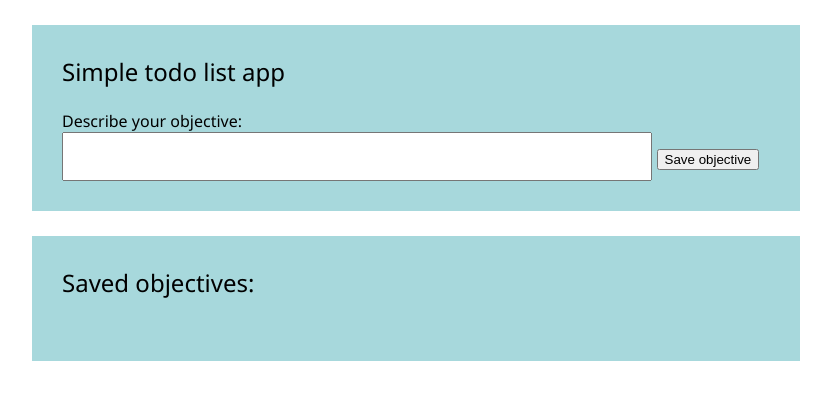
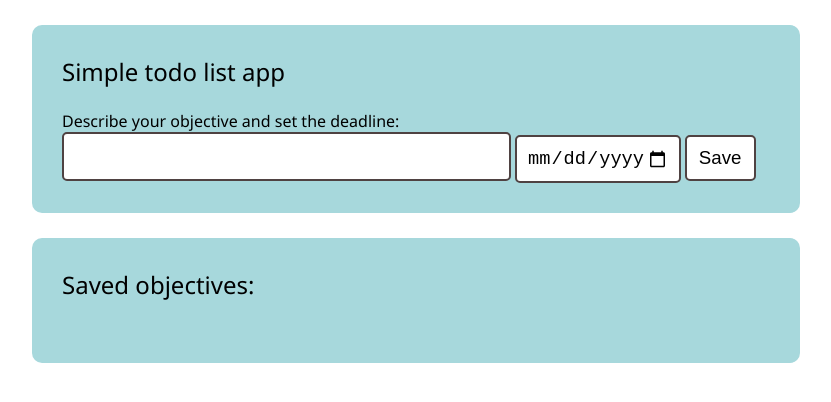
Before and after one commit to saabismi/simple-todo-list, a website: page index.html in a window 1280 px wide. Shown: the whole page, without its empty margins (224-1055 px from the left). Drawn offline with Linux system fonts and the light colour scheme; no server answers.

Commit message:
add deadline field as date, start setting up json as storage

```diff
--- a/css/main.css
+++ b/css/main.css
@@ -21,14 +21,44 @@ section {
     background-color: #a7d8dc;
     padding:30px;
     box-sizing: border-box;
+    border-radius: 10px;
 }
 
 #inputField {
-    width:80%;
+    width:60%;
     font-size: 14pt;
     padding:10px;
     font-family: 'Segoe UI', Tahoma, Geneva, Verdana, sans-serif;
     font-weight: normal;
+    border-radius: 5px;
+    border: 2px solid #4f4242;
+    transition: 0.15s ease;
+}
+
+#inputDate {
+    width:20%;
+    font-size: 14pt;
+    padding:10px;
+    cursor: text;
+    border-radius: 5px;
+    border: 2px solid #4f4242;
+    transition: 0.15s ease;
+}
+
+#saveTodo {
+    width:10%;
+    font-size: 14pt;
+    padding:10px;
+    margin:0;
+    cursor: pointer;
+    border-radius: 5px;
+    background-color: #fff;
+    border: 2px solid #4f4242;
+    transition: 0.15s ease;
+}
+
+#saveTodo:hover, #inputDate:hover, #inputField:hover, #inputField:focus {
+    background-color: #e6e6e6;
 }
 
 #objectives {
--- a/index.html
+++ b/index.html
@@ -15,11 +15,11 @@
         <section>
             <h1>Simple todo list app</h1>
             <br>
-                <label>Describe your objective:
-                    <br>
-                    <input autocomplete="off" id="inputField">
-                </label>
-                <button id="saveTodo">Save objective</button>
+                <label>Describe your objective and set the deadline:</label>
+                <br>
+                <input type="text" autocomplete="off" id="inputField">
+                <input type="date" autocomplete="off" id="inputDate">
+                <button id="saveTodo">Save</button>
         </section>
 
         <section>
--- a/js/app.js
+++ b/js/app.js
@@ -1,7 +1,12 @@
-const form = document.getElementById("newObjective");
+// variables for the dom elements
 const inputField = document.getElementById("inputField"); // text area where you type your objective
 const saveTodo = document.getElementById("saveTodo"); // html button element which saves the text in the input field
+const setDate = document.getElementById("inputDate"); // the date the user set as the deadline
 const objListElem = document.getElementById("objectives"); // html ul element in which the saved objectives are shown in
+
+//const xhttp = new XMLHttpRequest();
+
+const todoStorage  = window.localStorage;
 
 let objList = []; // initialise array object for the objectives
 
@@ -12,6 +17,20 @@ function showObjConsole() {
     }
 }
 
+/*
+xhttp.onreadystatechange = function () {
+    if(this.readyState == 4 && this.status == 200) {
+        let todos = JSON.parse(this.responseText);
+
+        for(let i = 0; i < todos.length; i++) {
+
+        }
+    }
+}
+*/
+
+fetch("http://localhost:3000/todos").then(response => response.json()).then(data => console.log(data));
+
 saveTodo.addEventListener("click", function() {
     if(inputField.value == "") {
         alert("You can't save an empty objective!");
@@ -21,7 +40,9 @@ saveTodo.addEventListener("click", function() {
         newLi.innerHTML = inputField.value; //create a li element with the objective innit bruv
         objListElem.appendChild(newLi); // append the newly created li element to the unordered list where the objectives are shown
         inputField.value = ""; // clear the text field
+        console.log("date: " + setDate.value);
         showObjConsole();
+        //todoStorage.setItem("todos", JSON.stringify(objList));
     }
 });
 
@@ -36,6 +57,7 @@ inputField.addEventListener("keypress", function (event) {
             newLi.innerHTML = inputField.value; //create a li element with the objective innit bruv
             objListElem.appendChild(newLi); // append the newly created li element to the unordered list where the objectives are shown
             inputField.value = ""; // clear the text field
+            console.log("date: " + setDate.value);
             showObjConsole();
         }
     }
--- a/package.json
+++ b/package.json
@@ -25,5 +25,6 @@
   "dependencies": {
     "http-server": "^0.12.3",
     "json-server": "^0.16.3"
-  }
+  },
+  "devDependencies": {}
 }
```
